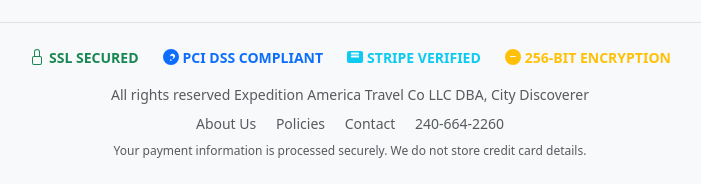
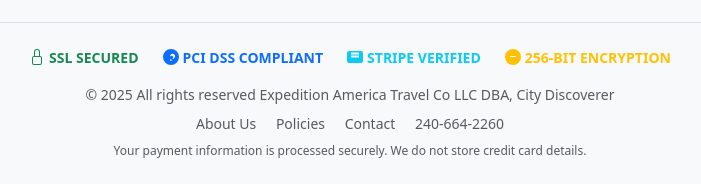
Before and after one commit to felabayomi/ReserveEZ, a Flask app: page /book in a window 1280 px wide. Shown: the part 773-957 px from the top of the page, without its empty margins (290-991 px from the left). Run offline with Flask 3, Linux system fonts and the light colour scheme; some libraries are stand-ins or nearby versions.

Commit message:
Update copyright year and add symbol for legal protection
Update the copyright notice in the base template to display © 2025 and include the full legal text.

Replit-Commit-Author: Agent
Replit-Commit-Session-Id: eb80e440-3f3a-42d8-9877-44de6fb57c25
Replit-Commit-Checkpoint-Type: full_checkpoint
Replit-Commit-Screenshot-Url: https://storage.googleapis.com/screenshot-production-us-central1/c70ea1f2-67d3-4bcd-bcb2-3b55e3e8027e/eb80e440-3f3a-42d8-9877-44de6fb57c25/8PAdJCV

```diff
--- a/templates/base.html
+++ b/templates/base.html
@@ -97,7 +97,7 @@
 
     <!-- Copyright -->
     <div class="text-muted">
-      All rights reserved Expedition America Travel Co LLC DBA, City Discoverer
+      © 2025 All rights reserved Expedition America Travel Co LLC DBA, City Discoverer
     </div>
 
     <!-- Links -->
```
